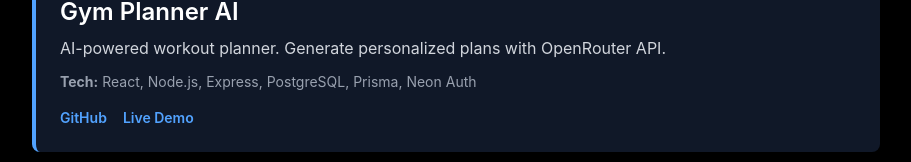
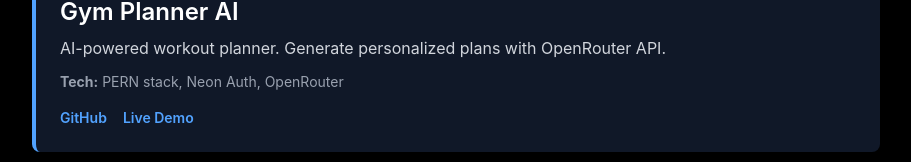
Before and after one commit to ujjwaltuteja03/Personal-Portfolio, a React app: page / in a window 1280 px wide. Shown: the part 620-782 px from the top of the page, without its empty margins (184-1095 px from the left). Built offline with nearby package versions, Linux system fonts and the light colour scheme; the HTML template or start-up script is replaced by a standard one.

Commit message:
Initial Setup

```diff
--- a/src/components/Projects.jsx
+++ b/src/components/Projects.jsx
@@ -3,7 +3,7 @@ export default function Projects() {
     {
       name: "Gym Planner AI",
       description: "AI-powered workout planner. Generate personalized plans with OpenRouter API.",
-      tech: "React, Node.js, Express, PostgreSQL, Prisma, Neon Auth",
+      tech: "PERN stack, Neon Auth, OpenRouter",
       github: "https://github.com/ujjwaltuteja03/AI-Gym-Planner.git",
       live: "https://ai-gym-planner-xi.vercel.app/"
     },
```
